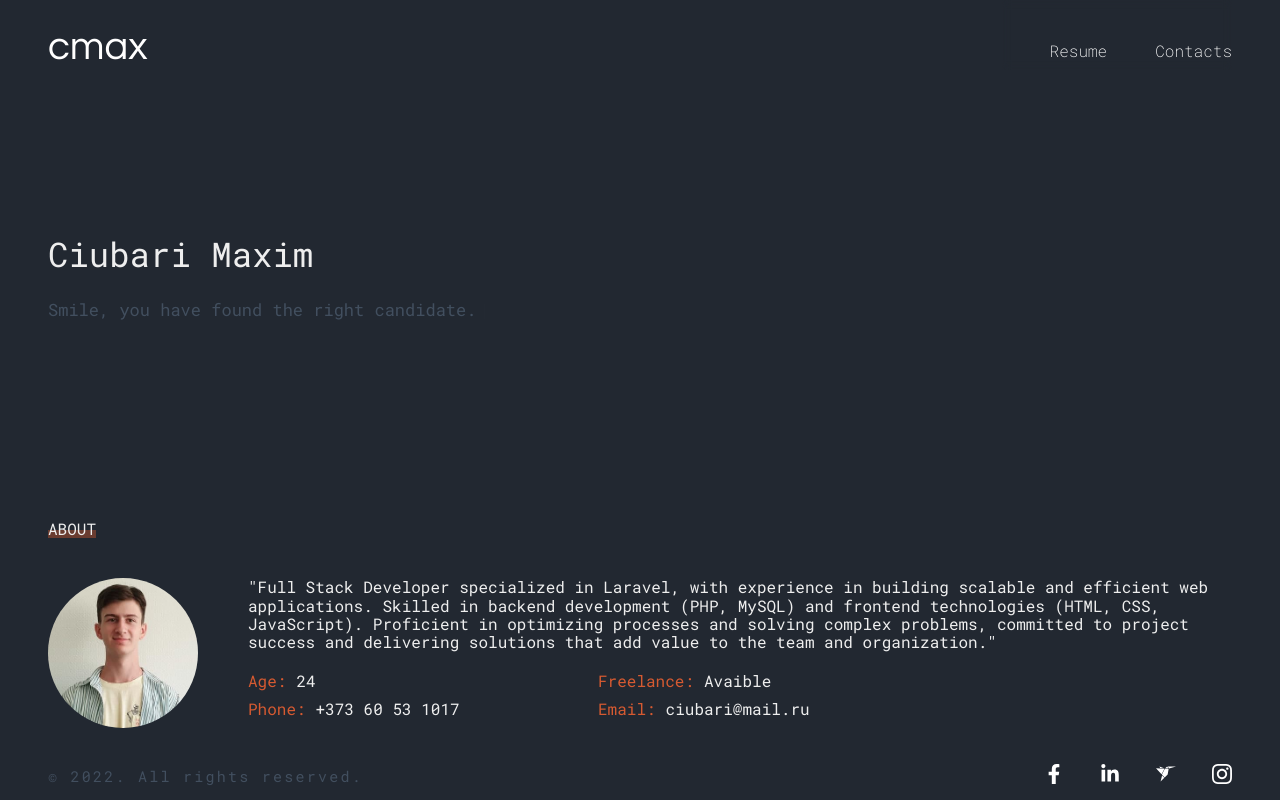
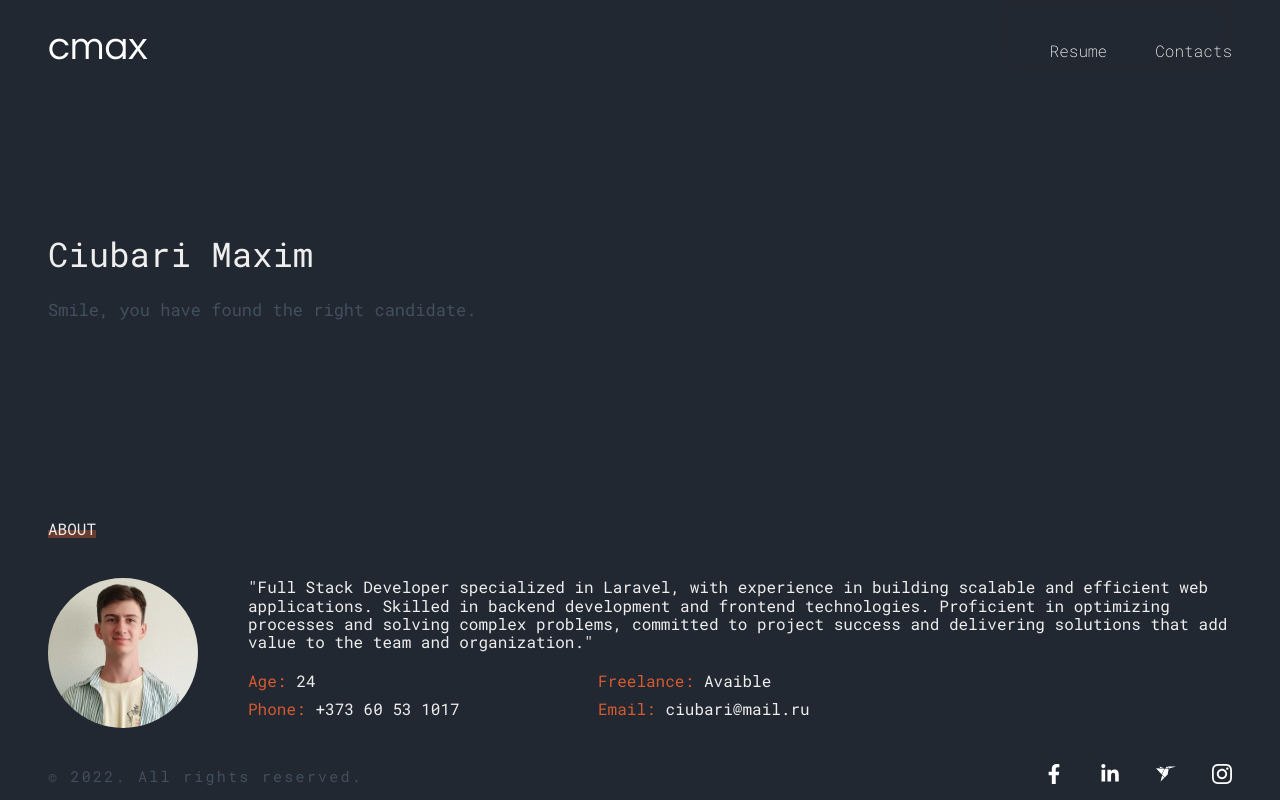
Before and after one commit to Liemacs/Portfolio, a React (Create React App) app: page /Resume in a window 1280 px wide. Shown: the top 800 px of the page. Built offline with nearby package versions, Linux system fonts and the light colour scheme.

Commit message:
Update Resume.js

```diff
--- a/src/pages/Resume.js
+++ b/src/pages/Resume.js
@@ -75,8 +75,7 @@ const Resume = () => {
             <p>
               "Full Stack Developer specialized in Laravel, with experience in
               building scalable and efficient web applications. Skilled in
-              backend development (PHP, MySQL) and frontend technologies (HTML,
-              CSS, JavaScript). Proficient in optimizing processes and solving
+              backend development and frontend technologies. Proficient in optimizing processes and solving
               complex problems, committed to project success and delivering
               solutions that add value to the team and organization."
             </p>
```
